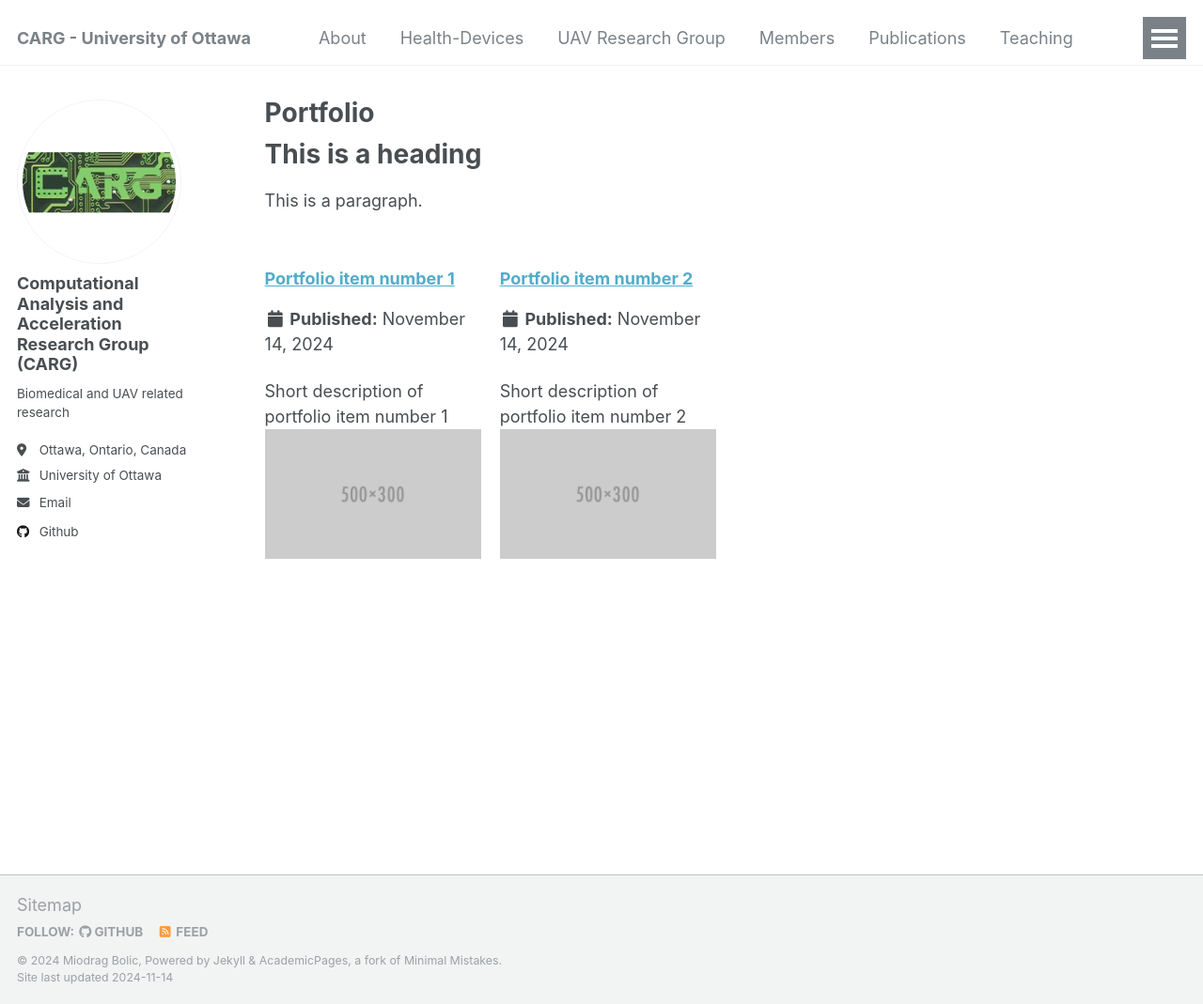
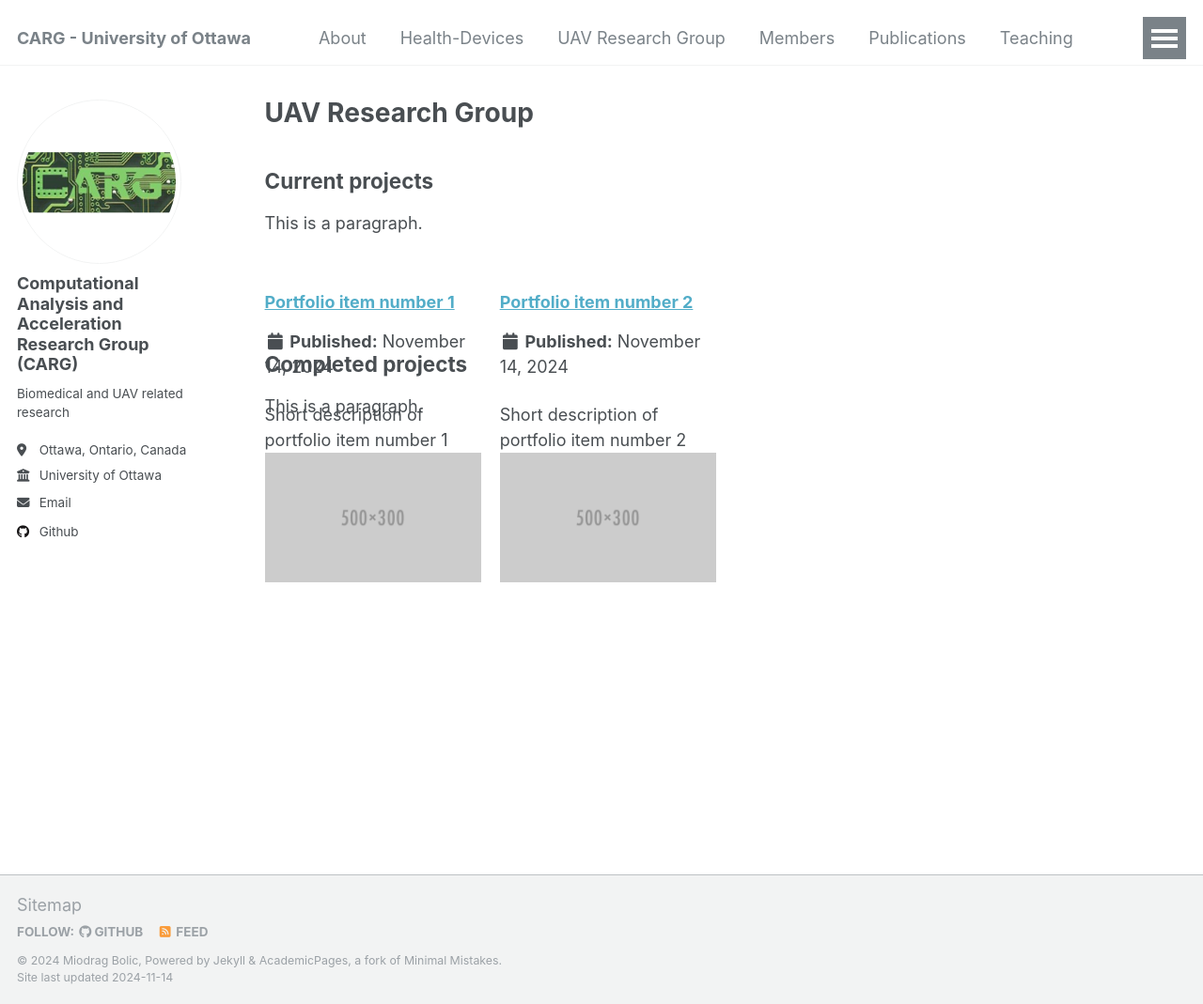
Before and after one commit to CARG-uOttawa/CARG-uOttawa.github.io, a Jekyll site: the page built from _pages/uav.html, in a window 1280 px wide and 1069 px high. Shown: the whole window at 94% size. Built offline with Jekyll 4.4.1, drawn with Linux system fonts in a browser that asks for light colours.

Commit message:
Signed-off-by: Health-Devices <mbolic@eecs.uottawa.ca>

```diff
--- a/_pages/uav.html
+++ b/_pages/uav.html
@@ -1,11 +1,11 @@
 ---
 layout: archive
-title: "Portfolio"
+title: "UAV Research Group"
 permalink: /uav/
 author_profile: true
 ---
 <body>
-<h1>This is a heading</h1>
+<h2>Current projects</h2>
 <p>This is a paragraph.</p>
 </body>
 <br />
@@ -17,3 +17,9 @@ author_profile: true
 {% for post in site.uav %}
   {% include archive-single.html type="grid" %}
 {% endfor %}
+
+<br />
+<h2>Completed projects</h2>
+<p>This is a paragraph.</p>
+</body>
+<br />
```
